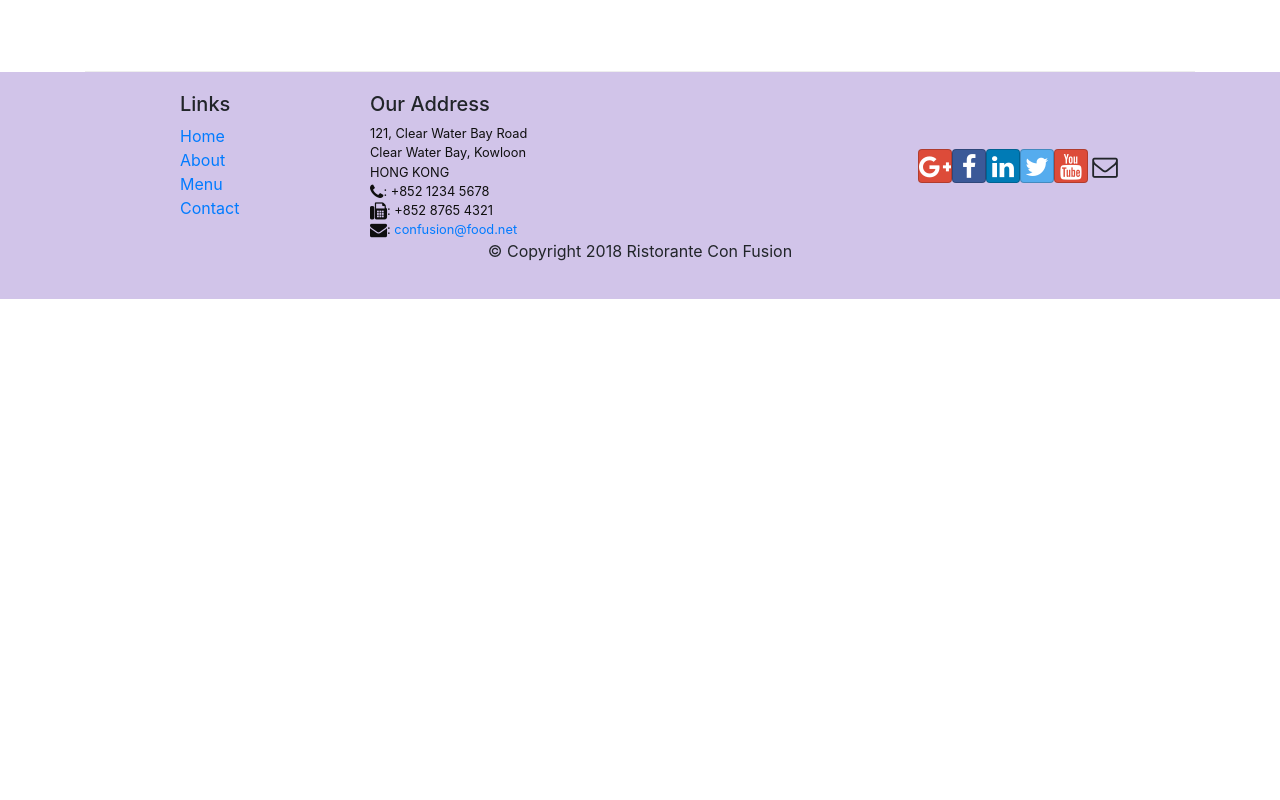
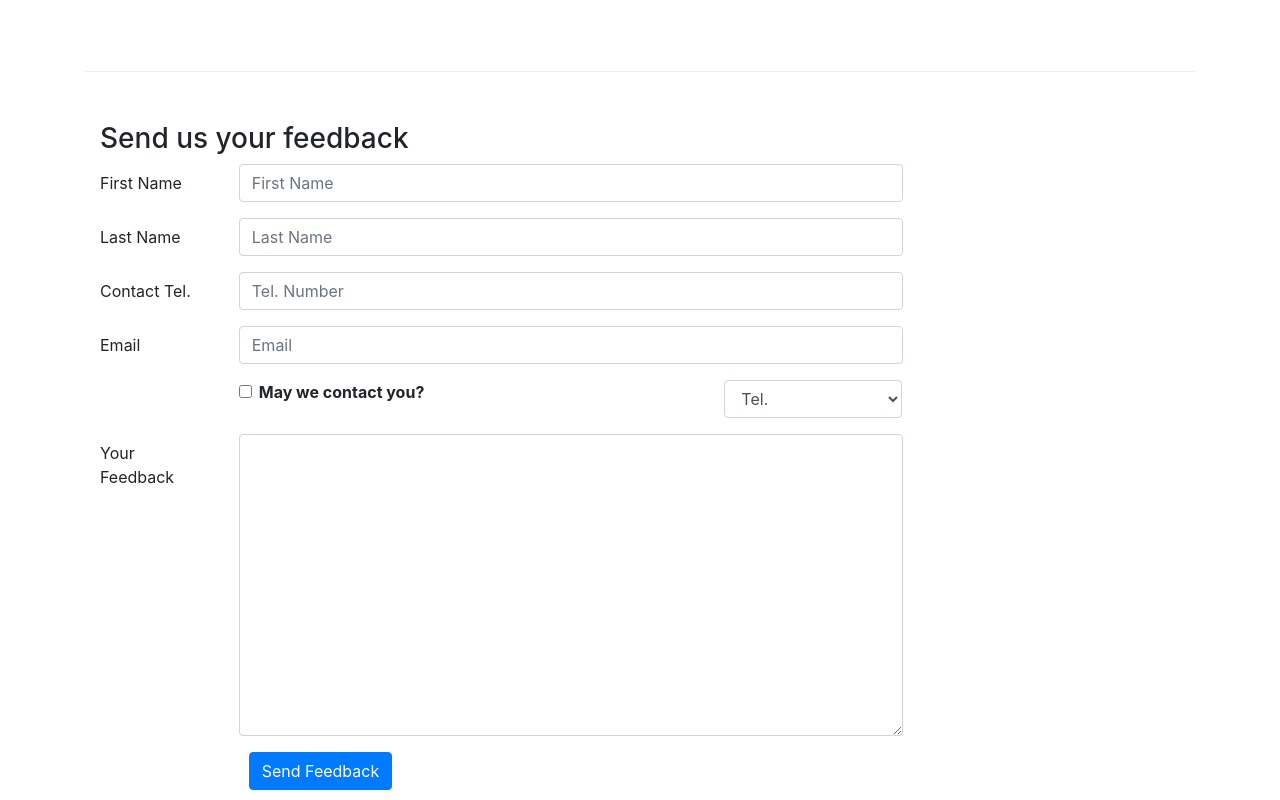
Before and after one commit to socopoko/confusion-react, a React (Create React App) app: page /contactus in a window 1280 px wide. Shown: the part 800-1600 px from the top of the page. Before the commit the page ends 1099 px from the top, so only its background shows below. Built offline with nearby package versions, Linux system fonts and the light colour scheme.

Commit message:
control forms

```diff
--- a/src/components/AboutComponent.js
+++ b/src/components/AboutComponent.js
@@ -12,6 +12,7 @@ function RenderLeader({ leader }) {
                 </Media>
                 <Media body className="ml-5" >
                     <Media heading>{leader.name}</Media>
+                    <p>{leader.designation}</p>
                     <p>{leader.description}</p>
                 </Media>
             </Media>
--- a/src/components/ContactComponent.js
+++ b/src/components/ContactComponent.js
@@ -1,8 +1,41 @@
-import React from 'react';
-import { Breadcrumb, BreadcrumbItem } from 'reactstrap';
+import React, { Component } from 'react';
+import { Breadcrumb, BreadcrumbItem, Button, Form, FormGroup, Label, Input, Col } from 'reactstrap';
 import { Link } from 'react-router-dom';
 
-function Contact(props) {
+class Contact extends Component {
+    constructor(props) {
+        super(props);
+
+        this.state = {
+            firstname: '',
+            lastname: '',
+            telnum: '',
+            email: '',
+            agree: false,
+            contactType: 'Tel.',
+            message: ''
+        }
+        this.handleSubmit = this.handleSubmit.bind(this);
+        this.handleInputChange = this.handleInputChange.bind(this);
+    }
+
+    handleInputChange(event) {
+        const target = event.target;
+        const value = target.type === 'checkbox' ? target.checked : target.value;
+        const name = target.name;
+
+        this.setState({
+            [name]: value
+        });
+    }
+
+    handleSubmit(event) {
+        console.log("Current State is: " + JSON.stringify(this.state));
+        alert("Current State is: " + JSON.stringify(this.state));
+        event.preventDefault();
+    }
+
+    render() {
         return (
             <div className="container">
                 <div className="row">
@@ -41,8 +74,70 @@ function Contact(props) {
                         </div>
                     </div>
                 </div>
+                <div className="row row-content">
+                    <div className="col-12">
+                        <h3>Send us your feedback</h3>
+                    </div>
+                    <div className="col-12 col-md-9">
+                        <Form onSubmit={this.handleSubmit}>
+                            <FormGroup row>
+                                <Label htmlFor="firstname" md={2}> First Name </Label>
+                                <Col md={10}>
+                                    <Input onChange={this.handleInputChange} type="text" id="firstname" name="firstname" placeholder="First Name" value={this.state.firstname} />
+                                </Col>
+                            </FormGroup>
+                            <FormGroup row>
+                                <Label htmlFor="lastname" md={2}> Last Name </Label>
+                                <Col md={10}>
+                                    <Input onChange={this.handleInputChange}  type="text" id="lastname" name="lastname" placeholder="Last Name" value={this.state.lastname} />
+                                </Col>
+                            </FormGroup>
+                            <FormGroup row>
+                                <Label htmlFor="telnum" md={2}> Contact Tel. </Label>
+                                <Col md={10}>
+                                    <Input onChange={this.handleInputChange}  type="tel" id="telnum" name="telnum" placeholder="Tel. Number" value={this.state.telnum} />
+                                </Col>
+                            </FormGroup>
+                            <FormGroup row>
+                                <Label for="email" md={2}> Email </Label>
+                                <Col md={10}>
+                                    <Input onChange={this.handleInputChange}  type="email" id="email" name="email" placeholder="Email" value={this.state.email} />
+                                </Col>
+                            </FormGroup>
+                            <FormGroup row>
+                                <Col md={{size: 6, offset: 2}}>
+                                    <FormGroup check>
+                                        <Label check>
+                                            <Input onChange={this.handleInputChange}  type="checkbox" name="agree" checked={this.state.agree} /> {' '}<strong>May we contact you?</strong>
+                                        </Label>
+                                    </FormGroup>
+                                </Col>
+                                <Col md={{ size: 3, offset: 1 }}>
+                                    <Input onChange={this.handleInputChange}  type="select" name="contactType" value={this.state.contactType}>
+                                        <option>Tel.</option>
+                                        <option>Email</option>
+                                    </Input>
+                                </Col>
+                            </FormGroup>
+                            <FormGroup row>
+                                <Label for="feedback" md={2}> Your Feedback </Label>
+                                <Col md={10}>
+                                    <Input onChange={this.handleInputChange}  type="textarea" id="message" name="message" rows="12" value={this.state.message} />
+                                </Col>
+                            </FormGroup>
+                            <FormGroup>
+                                <Col md={{size: 10, offset: 2}}>
+                                    <Button type="submit" color="primary">
+                                        Send Feedback
+                                    </Button>
+                                </Col>
+                            </FormGroup>
+                        </Form>
+                    </div>
+                </div>
             </div>
         );
     }
+}
 
 export default Contact;
```
Lines whose indentation alone changed are shown as unchanged.
